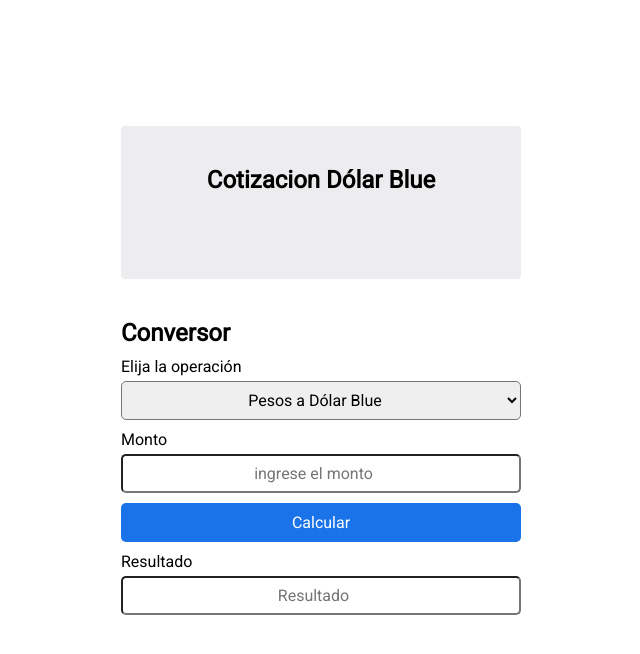
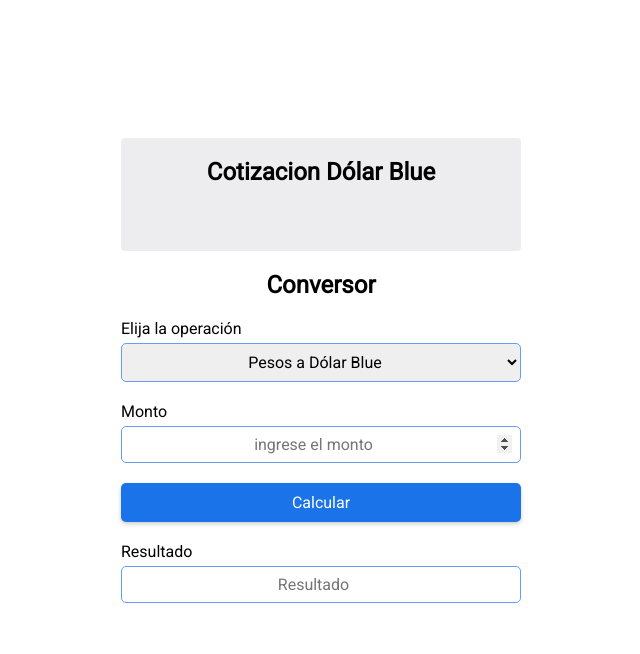
Before and after one commit to german-carosio/dolar-blue, a plain HTML site: page index.html in a window 1280 px wide. Shown: the whole page, without its empty margins (319-959 px from the left). Drawn offline with Linux system fonts and the light colour scheme; no server answers.

Commit message:
arreglos estilo css

```diff
--- a/css/style.css
+++ b/css/style.css
@@ -50,10 +50,21 @@ button {
     border-radius: 5px;
     font-size: var(--fuente-normal);
     cursor: pointer;
+    margin: 0 auto;
+    width: 100%;
+    transition: all 0.3s;
+    box-shadow: 0 2px 4px rgba(0, 0, 0, 0.2);
+}
+
+button:hover {
+    background-color: var(--azul-oscuro);
+    width: 99%;
 }
 
 input, select {
     outline: none;
+    border: none;
+    border: solid 1px var(--azul-claro);
     padding: 8px;
     border-radius: 5px;
     font-size: var(--fuente-normal);
@@ -79,7 +90,7 @@ main {
     width: 100%;
     max-width: 400px;
     margin: 0 auto;
-    padding: 40px 0;
+    padding: 20px 0;
     border-radius: 4px;
     text-align: center;
     display: flex;
@@ -88,13 +99,16 @@ main {
 }
 
 .conversor {
-    margin: 40px auto 20px auto;
+    margin: 20px auto 20px auto;
     display: flex;
     flex-direction: column;
-    gap: 10px;
+    gap: 20px;
     width: 100%;
     max-width: 400px;
+}
 
+.conversor h2 {
+    text-align: center;
 }
 
 .conversor div {
--- a/index.html
+++ b/index.html
@@ -3,6 +3,7 @@
     <head>
         <meta charset="UTF-8">
         <meta name="viewport" content="width=device-width, initial-scale=1.0">
+        <script src="https://kit.fontawesome.com/ed845c231f.js" crossorigin="anonymous"></script>
         <link rel="stylesheet" href="./css/style.css">
         <title>VERDES</title>
     </head>
--- a/js/calculos.js
+++ b/js/calculos.js
@@ -8,6 +8,8 @@ const venta = document.getElementById('venta');
 const btn = document.getElementById('btn');
 const option = document.getElementById('option');
 
+document.getElementById('monto').focus();
+
 const verdes = async()=> {
     //try
     try {
@@ -16,15 +18,15 @@ const verdes = async()=> {
             header: 'Accept: application/json'
         });
 
-        console.log(response);
-        console.log(response.status)
+        //console.log(response);
+        //console.log(response.status)
 
         //IFs de STATUS
         if (response.status === 200) {
               //acceder a la información
             const data = await response.json();
 
-            console.log(data);
+            //console.log(data);
 
             //Fecha de actualizacion traida de API
             date = new Date(`${data.fechaActualizacion}`);
```
